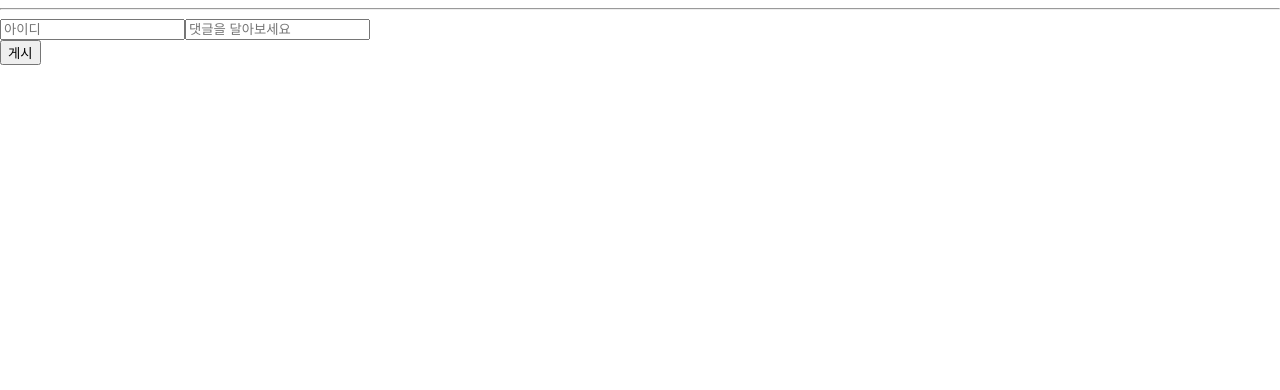
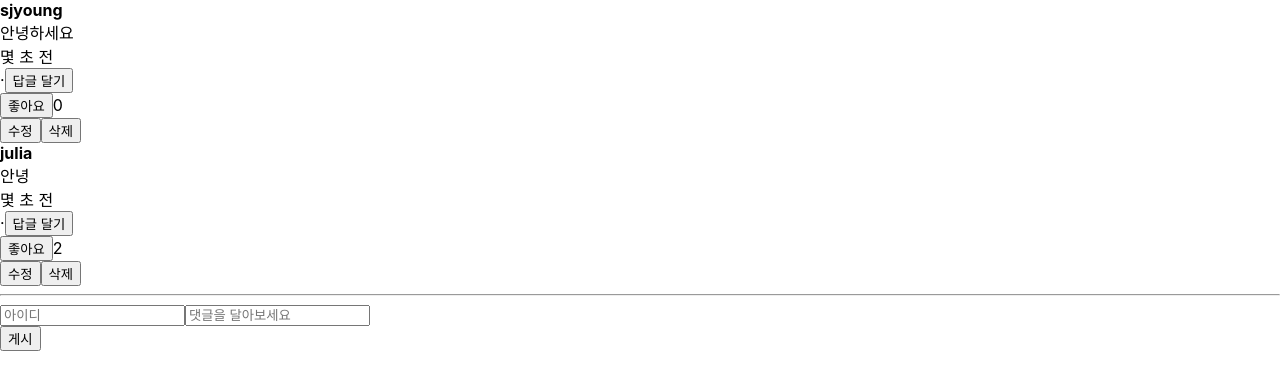
Before and after one commit to sjyoung0629/react-project, a React (Create React App) app: page / in a window 1280 px wide. Shown: the top 390 px of the page. Built offline with nearby package versions, Linux system fonts and the light colour scheme.

Commit message:
181206_컴포넌트 분리 (FromNow, Like)

```diff
--- a/src/components/Comment.js
+++ b/src/components/Comment.js
@@ -1,44 +1,21 @@
 import React, { Component, Fragment } from 'react';
-import CommandForm from './CommentForm';
 import CommentForm from './CommentForm';
+import Like from './Like';
+import FromNow from './FromNow';
 
 class Comment extends Component {
     state = {
-        author: '',
-        content: '',
-        likeCount: 0,
-        time: '',
         editing: false,
         reply: false,
     }
 
-    // 경과시간 계산
-    getTimeAgo = (time) => {
-        const comment_time = time;
-        // 현재 시간 불러와서 차이 계산
-        const cur_time = new Date().getTime();
-        let second = (cur_time - comment_time) / 1000;
-        let day, hour, minute, elapsed;
-
-        if (second > 60) {
-            minute = second / 60;
-            if (minute > 60) {
-                hour = minute / 60;
-                if (hour > 24) {
-                    day = hour / 24;
-                    elapsed = parseInt(day) + "일";
-                } else {
-                    elapsed = parseInt(hour) + "시간";
-                }
-            } else {
-                elapsed = parseInt(minute) + "분";
-            }
-
-        } else {
-            elapsed = "몇 초";
+    // 변경된 부분만 업데이트
+    shouldComponentUpdate(nextProps, nextState) {
+        if(this.state !== nextState){
+            return true;
         }
 
-        return elapsed
+        return this.props.info !== nextProps.info;
     }
 
     // 답글 달기
@@ -46,15 +23,6 @@ class Comment extends Component {
         this.setState({
             reply: !this.state.reply,
         })
-    }
-
-    // '좋아요' 카운트하는 함수
-    likeCmd = () => {
-        let cur_count = this.state.likeCount;
-        cur_count++;
-        this.setState({
-            likeCount: cur_count,
-        });
     }
 
     // editing 값에 따라 수정/적용
@@ -99,7 +67,7 @@ class Comment extends Component {
     }
 
     render() {
-        const {author, content, time} = this.props.info;
+        const {author, content, likes, time} = this.props.info;
         const {editing, reply} = this.state;
 
         return (
@@ -121,23 +89,27 @@ class Comment extends Component {
                     )
                 }
                 <div>
-                    <span>{this.getTimeAgo(time)} 전</span>
-                    <input type="button" value="답글 달기"
-                    onClick={this.inputReply}></input>
-                    <input type="button" value="좋아요"
-                    onClick={this.likeCmd}></input>
-                    <span>{this.state.likeCount}</span>
-                    <input type="button" value={
-                        editing ? "적용" : "수정"
-                    }
-                    onClick={this.handleToggleEdit}></input>
-                    <input type="button" value="삭제"
-                    onClick={this.handleRemove}></input>
+                    <div>
+                        <FromNow time={time}/>
+                        <span>·</span>
+                        <input type="button" className="reply" value="답글 달기"
+                                onClick={this.inputReply} />
+                    </div>
+                    <div>
+                        <Like likes={likes}/>
+                        <span>{this.state.cmtCount}</span>
+                    </div>
+                    <div>
+                        <input type="button" value={editing ? "적용" : "수정"}
+                                onClick={this.handleToggleEdit}></input>
+                        <input type="button" value="삭제"
+                                onClick={this.handleRemove}></input>
+                    </div>
                 </div>
                 {
                     reply && (
                         <Fragment>
-                            <CommentForm />
+                            <CommentForm type="sub"/>
                         </Fragment>
                     )
                 }
--- a/src/components/CommentForm.js
+++ b/src/components/CommentForm.js
@@ -4,23 +4,28 @@ class CommentForm extends Component {
     state = {
         author: '',
         content: '',
+        likes: 0,
         time: '',
     }
 
     handleSubmit = (e) => {
         // preventDefault: submit의 기본 이벤트 동작을 막음
         e.preventDefault();
-        let state = this.state
+        const state = this.state;
+        const type = this.props.type;
         // author, content 값이 있을때만 댓글 입력하도록 함
         // 향후 button disabled/abled 로 관리
         if (state.author && state.content) {
             // 댓글 작성한 시간 불러와서 state에 저장
             this.state.time = new Date().getTime();
-            this.props.onCreate(this.state);
+            if (type === "main") {
+                this.props.onCreate(this.state);
+            }
             // submit 후 초기화
             this.setState({
                 author: '',
                 content: '',
+                likes: 0,
                 time: '',
             });
         }
--- a/src/components/CommentView.js
+++ b/src/components/CommentView.js
@@ -4,10 +4,23 @@ import CommentList from './CommentList';
 
 class CommentView extends Component {
     // 댓글마다 고유한 id값
-    comment_id = 0;
+    comment_id = 2;
 
     state = {
-        information: []
+        information: [{
+            id: 0,
+            author: 'sjyoung',
+            content: '안녕하세요',
+            likes: 0,
+            time: 1544007341933,
+        },
+        {
+            id: 1,
+            author: 'julia',
+            content: '안녕',
+            likes: 2,
+            time: 1544010285042,
+        }]
     }
 
     // 댓글 입력
@@ -33,6 +46,7 @@ class CommentView extends Component {
                             id: id,
                             author: info.author,
                             time: info.time,
+                            likes: info.likes,
                             ...data,
                         };
                     }
@@ -57,7 +71,7 @@ class CommentView extends Component {
                 onUpdate={this.handleUpdate}
                 onRemove={this.handleRemove}/>
                 <hr />
-                <CommentForm onCreate={this.handleCreate}/>
+                <CommentForm type="main" onCreate={this.handleCreate}/>
             </div>
         );
     }
--- /dev/null
+++ b/src/components/FromNow.js
@@ -0,0 +1,53 @@
+import React, { Component } from 'react';
+
+class FromNow extends Component {
+    // 경과시간 계산
+    getTimeAgo = () => {
+        const time = this.props.time;
+        console.log("before_time = " + time);
+        // 현재 시간 불러와서 차이 계산
+        const cur_time = new Date().getTime();
+        console.log("cur_time = " + cur_time);
+        let second = (cur_time - time) / 1000;
+        let year, month, day, hour, minute, elapsed;
+
+        if (second > 60) {
+            minute = second / 60;
+            if (minute > 60) {
+                hour = minute / 60;
+                if (hour > 24) {
+                    day = hour / 24;
+                    if (day > 30) {
+                        month = day / 30;
+                        if (month > 12) {
+                            year = month / 12;
+                            elapsed = parseInt(year) + "년";
+                        } else {
+                            elapsed = parseInt(month) + "달";
+                        }
+                    } else {
+                        elapsed = parseInt(day) + "일";
+                    }
+                } else {
+                    elapsed = parseInt(hour) + "시간";
+                }
+            } else {
+                elapsed = parseInt(minute) + "분";
+            }
+        } else {
+            elapsed = "몇 초";
+        }
+
+        return elapsed
+    }
+
+    render() {
+        return (
+            <div>
+                <span className="fromNow">{this.getTimeAgo()} 전</span>
+            </div>
+        );
+    }
+}
+
+export default FromNow;
--- /dev/null
+++ b/src/components/Like.js
@@ -0,0 +1,40 @@
+import React, { Component } from 'react';
+
+class Like extends Component {
+    state = {
+        like: true,
+        likeCount: this.props.likes,
+    }
+
+    /**
+     * 댓글의 원래 '좋아요' 수에서
+     * '좋아요'버튼을 한번 누르면 ++, 그 상태에서 한번 더 누르면 --
+     */
+    likeCmt = () => {
+        let likes = this.state.likeCount;
+        let isLike = this.state.like;
+
+        if (isLike) {
+            likes++;
+
+        } else {
+            likes--;
+        }
+
+        this.setState({
+            like: !isLike,
+            likeCount: likes,
+        });
+    }
+
+    render() {
+        return (
+            <div>
+                <input type="button" value="좋아요" onClick={this.likeCmt}></input>
+                <span>{this.state.likeCount}</span>
+            </div>
+        );
+    }
+}
+
+export default Like;
```
